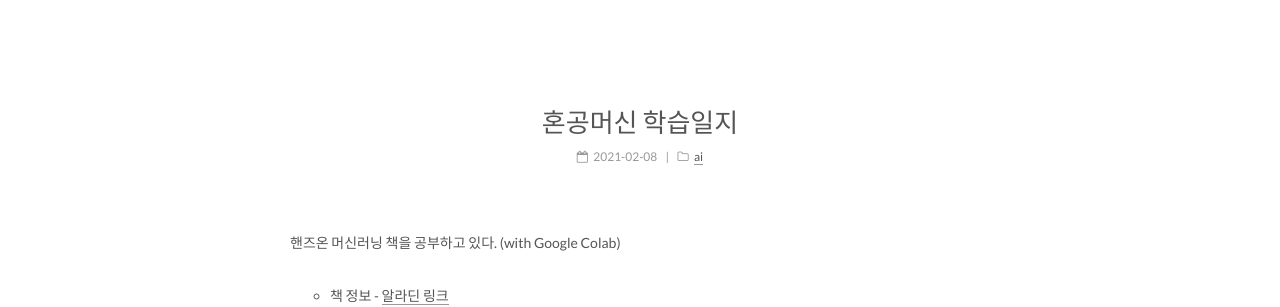
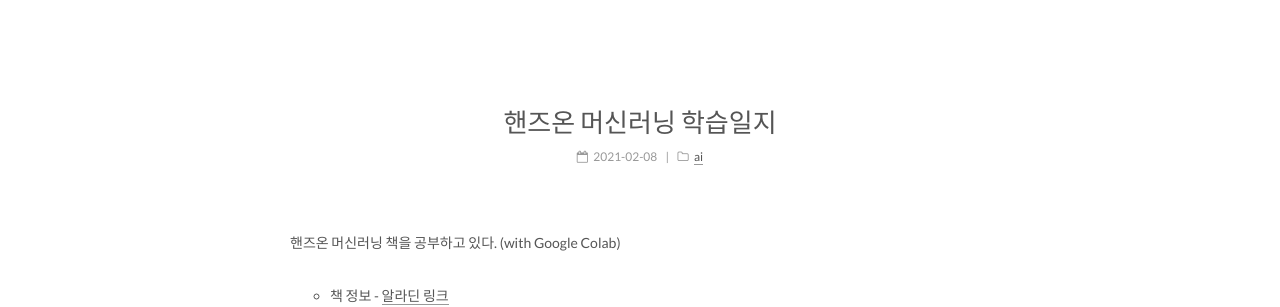
Before and after one commit to ShyRoute/ShyRoute.github.io, a Jekyll site: the page built from _posts/2021-02-08-homl2.md, in a window 1280 px wide. Shown: the part 213-520 px from the top of the page. Built offline with Jekyll 4.4.1, drawn with Linux system fonts in a browser that asks for light colours; comment, search, counter and statistics services are not loaded.

Commit message:
Rename post title

```diff
--- a/_posts/2021-02-08-homl2.md
+++ b/_posts/2021-02-08-homl2.md
@@ -1,5 +1,5 @@
 ---
-title: "혼공머신 학습일지"
+title: "핸즈온 머신러닝 학습일지"
 date: 2021-02-08
 categories:
 - ai
```
